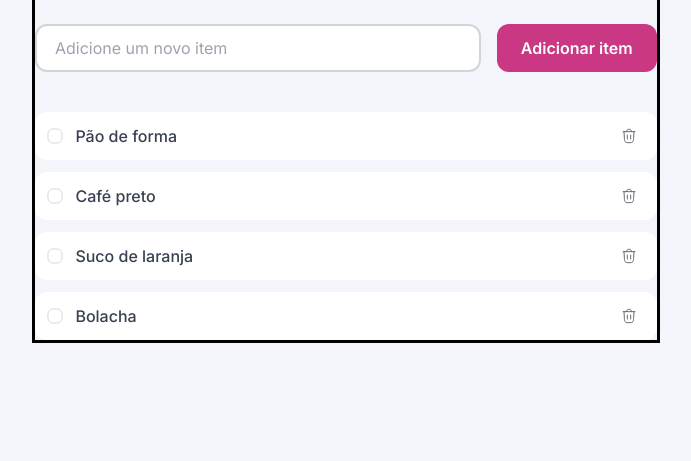
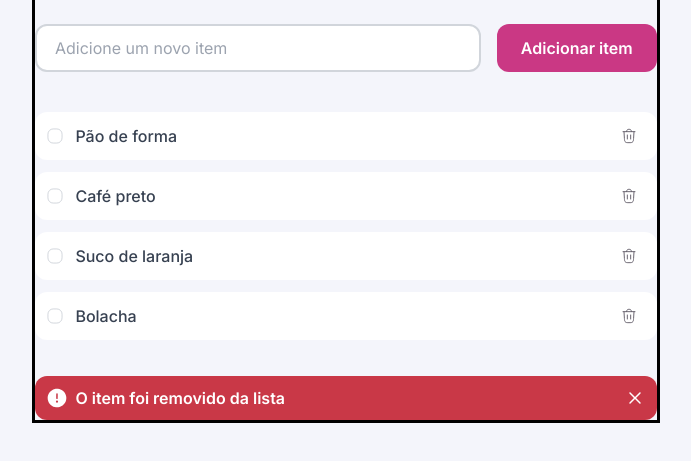
Before and after one commit to llorenzojorge/projeto-quicklist, a plain HTML site: page index.html in a window 1280 px wide. Shown: the part 219-680 px from the top of the page, without its empty margins (294-985 px from the left). Drawn offline with Linux system fonts and the light colour scheme.

Commit message:
add msg delete confirm

```diff
--- a/index.html
+++ b/index.html
@@ -72,6 +72,14 @@
         </li>
       </ul>
 
+      <div id="delete-confirm">
+        <img src="assets/icons/warning.svg" alt="">
+        <span>O item foi removido da lista</span>
+        <button id="delete-msg">
+          <!-- Imagem via background css -->
+        </button>
+      </div>
+
     </section>
   </main>
 
--- a/styles/items.css
+++ b/styles/items.css
@@ -35,11 +35,50 @@
       & .delete-item {
         width: 2rem;
         height: 2rem;
-        background: url(../assets/icons/delete.svg) no-repeat center/cover;
+        background: url(../assets/icons/trash.svg) no-repeat center/cover;
         transition: all 0.2s ease;
 
-        &:hover {background: url(../assets/icons/delete-hover.svg) no-repeat center/cover;}
+        &:hover {background: url(../assets/icons/trash-hover.svg) no-repeat center/cover;}
       }
     }
   }
 }
+
+#delete-confirm {
+  opacity: 0;
+  display: grid;
+  gap: .5rem;
+  grid-template-columns: auto 1fr auto;
+
+  margin-top: 2.25rem;
+  padding: .75rem;
+  border-radius: .75rem;
+  background-color: var(--color-danger);
+
+  animation: delete-msg 1s ease both;
+
+  & span {
+    font: var(--label);
+    color: var(--always-white);
+  }
+
+  & #delete-msg {
+    width: 1.25rem;
+    height: 1.25rem;
+    background: url(../assets/icons/delete-msg.svg);
+  }
+}
+
+@keyframes delete-msg {
+  0% {
+    transform: translateY(20px);
+  }
+
+  40% {
+    transform: translateY(-10px);
+  }
+
+  100% {
+    opacity: 1;
+  }
+}
```
Also changed, not shown: assets/icons/delete-msg.svg (added), assets/icons/trash-hover.svg (renamed from assets/icons/delete-hover.svg), assets/icons/trash.svg (renamed from assets/icons/delete.svg), assets/icons/warning.svg (added).
